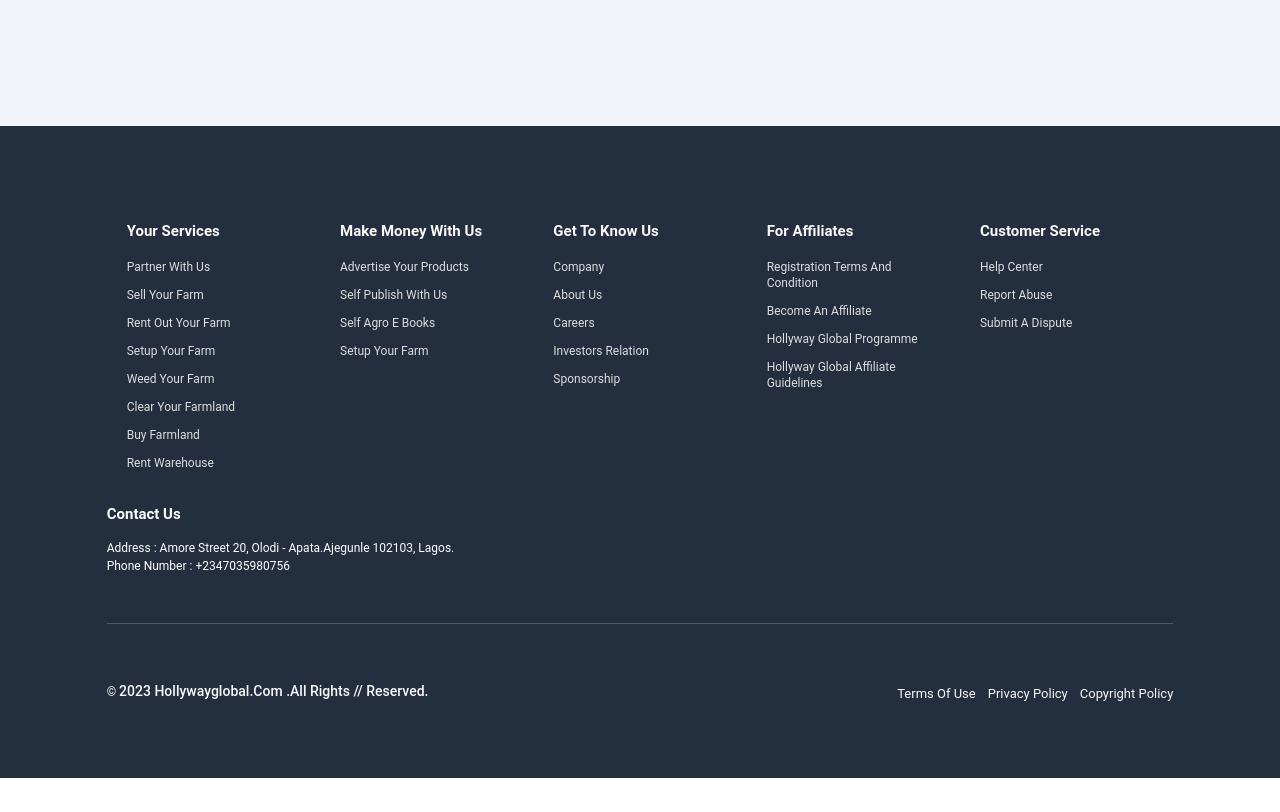
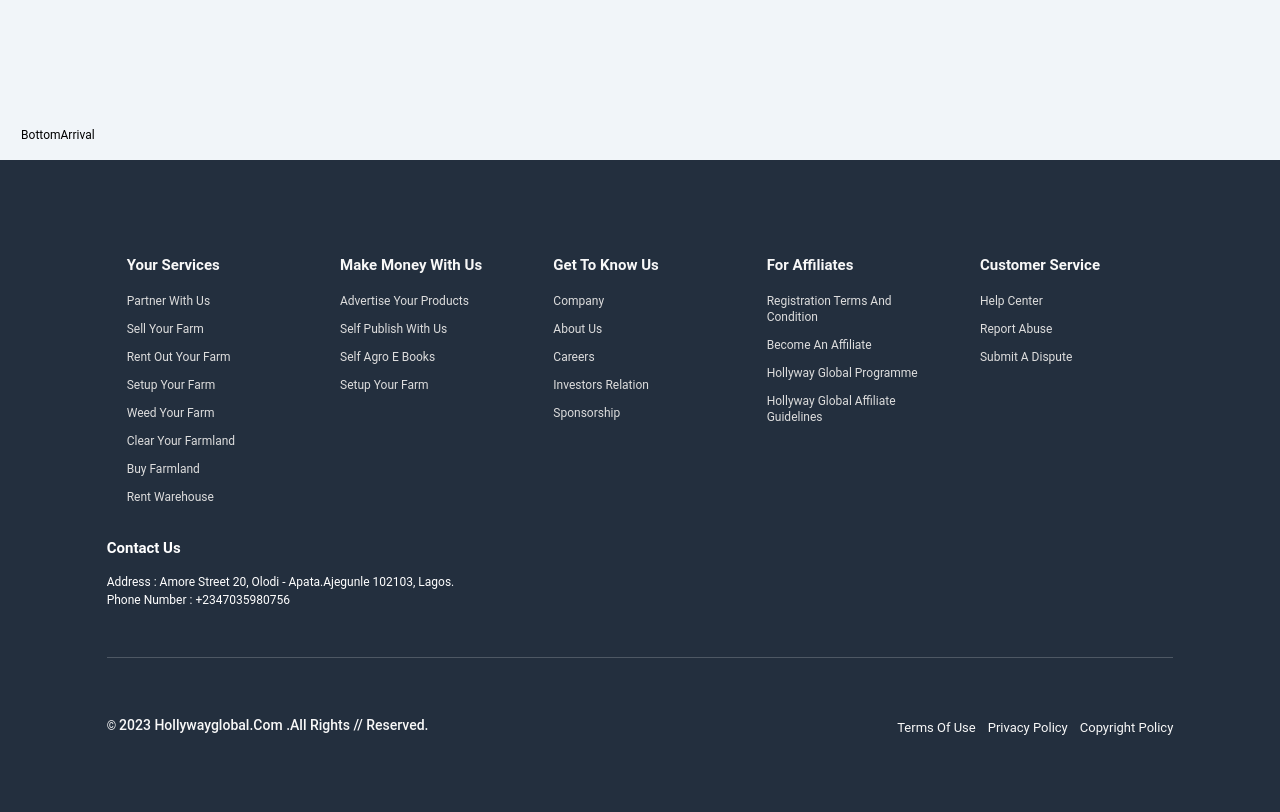
Before and after one commit to Ilesanmi-Erioluwa-Victor/hollywayglobal_frontend, a React (Vite) app: page / in a window 1280 px wide. Shown: the part 3900-4712 px from the top of the page. Before the commit the page ends 4678 px from the top, so only its background shows below. Built offline with nearby package versions, Linux system fonts and the light colour scheme.

Commit message:
First commit

```diff
--- a/src/pages/Home.tsx
+++ b/src/pages/Home.tsx
@@ -6,6 +6,7 @@ import {
   CategorySection,
   NewArrival,
   Boom,
+  BottomArrival,
 } from '../components';
 
 const Home = () => {
@@ -53,6 +54,7 @@ const Home = () => {
           ))}
         </div>
       </div>
+      <BottomArrival />
     </div>
   );
 };
```
